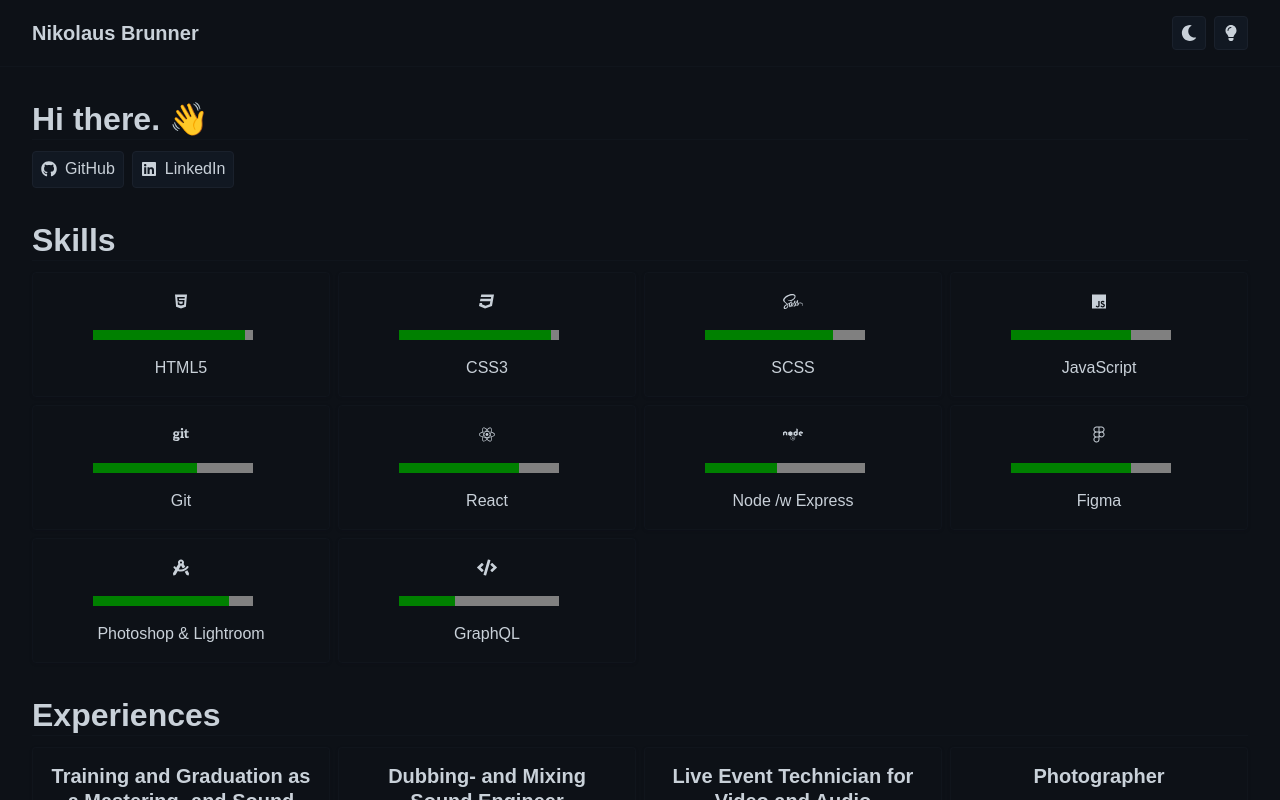
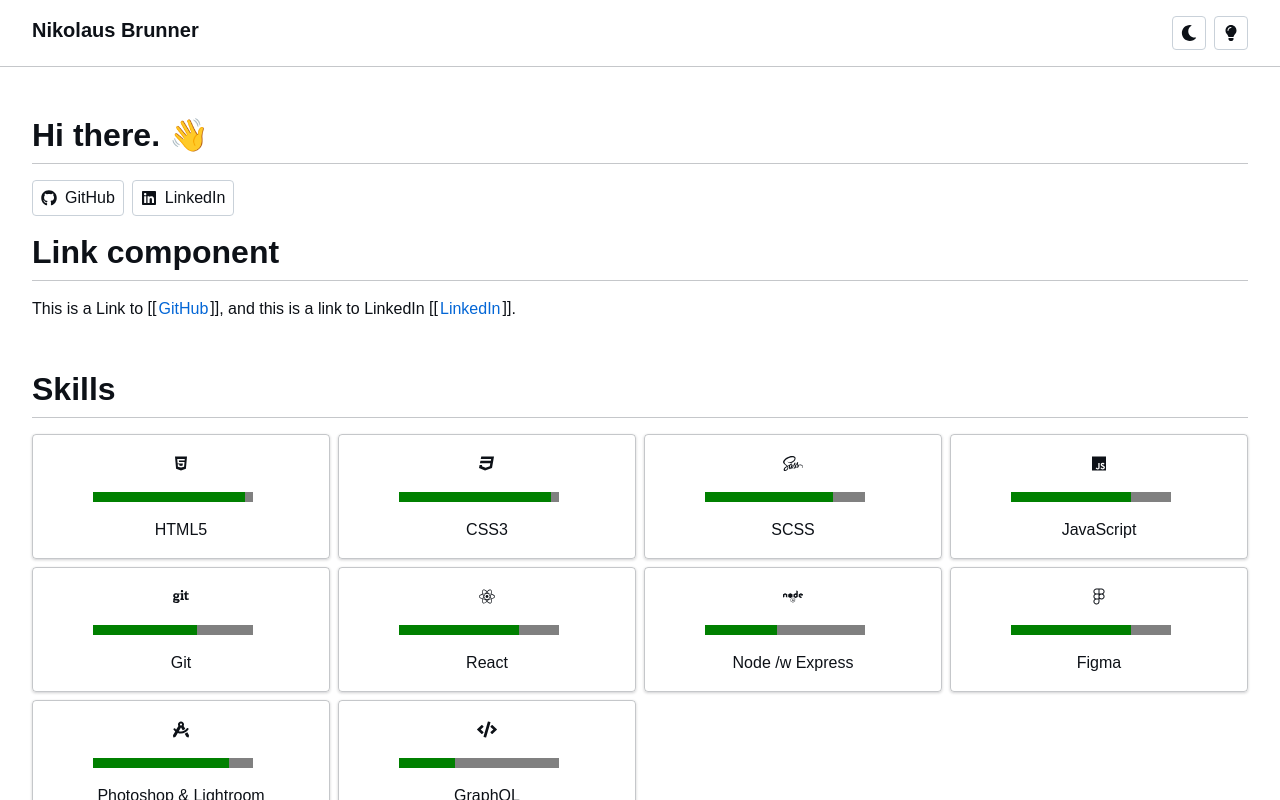
Before and after one commit to nikbrunner/nibru.dev, a Next.js app: page / in a window 1280 px wide. Shown: the top 800 px of the page. Built offline with nearby package versions, Linux system fonts and the light colour scheme.

Commit message:
Introduced Link component

```diff
--- /dev/null
+++ b/components/Link.tsx
@@ -0,0 +1,33 @@
+import React, { useContext } from 'react';
+
+import { ThemeContext } from '../context/ThemeContext';
+
+import { GenericProps } from '../types/GenericProps';
+
+import { cn } from '../lib/cn';
+
+interface Props extends GenericProps {
+  href: string;
+  openInNewTab?: boolean;
+}
+
+const Link = ({
+  classNames,
+  children,
+  href,
+  openInNewTab = false
+}: Props) => {
+  const { theme } = useContext(ThemeContext);
+
+  return (
+    <a
+      className={cn('Link', classNames, { [theme]: theme })}
+      href={href}
+      target={openInNewTab ? '_blank' : '_self'}
+    >
+      {children}
+    </a>
+  );
+};
+
+export default Link;
--- a/context/ThemeContext.tsx
+++ b/context/ThemeContext.tsx
@@ -19,7 +19,7 @@ interface Props {
 }
 
 export const ThemeProvider = ({ children }: Props) => {
-  const [theme, setTheme] = useState<Theme>(Theme.dark);
+  const [theme, setTheme] = useState<Theme>(Theme.light);
 
   return (
     <ThemeContext.Provider
--- a/pages/index.tsx
+++ b/pages/index.tsx
@@ -17,6 +17,7 @@ import { Skill as SkillType } from '../types/Skill';
 import skills from '../data/skills';
 import experiences from '../data/experiences';
 import profile from '../data/profile';
+import Link from '../components/Link';
 
 const Home = () => (
   <>
@@ -32,20 +33,22 @@ const Home = () => (
       <Section classNames={['Home__profile-section']}>
         <Row>
           <Headline>Hi there. 👋</Headline>
-
           <a href={profile.github}>
             <Button
               icon={<FontAwesomeIcon icon={['fab', 'github']} />}
               label='GitHub'
             />
           </a>
-
           <a href={profile.linkedin}>
             <Button
               icon={<FontAwesomeIcon icon={['fab', 'linkedin']} />}
               label='LinkedIn'
             />
           </a>
+          <Headline>Link component</Headline>
+          This is a Link to <Link href={profile.github}>GitHub</Link>, and
+          this is a link to LinkedIn{' '}
+          <Link href={profile.linkedin}>LinkedIn</Link>.
         </Row>
       </Section>
 
--- a/scss/components/_Button.scss
+++ b/scss/components/_Button.scss
@@ -24,7 +24,7 @@
     border: 1px solid $color-mid-light-grey;
 
     &:hover {
-      color: $color-accent;
+      color: $color-blue;
     }
   }
 
@@ -34,7 +34,7 @@
     border: 1px solid $color-off-white;
 
     &:hover {
-      color: $color-accent;
+      color: $color-blue;
     }
   }
 }
--- a/scss/components/_Experience.scss
+++ b/scss/components/_Experience.scss
@@ -25,7 +25,7 @@
     .Experience__date-range,
     .Experience__company,
     .Experience__details {
-      color: $color-accent;
+      color: $color-green;
     }
   }
 
--- a/scss/components/_Headline.scss
+++ b/scss/components/_Headline.scss
@@ -1,5 +1,6 @@
 .Headline {
-  margin: 0 0 0.35em 0;
+  margin: 0.5em 0em;
+  padding: 0 0 0.25em 0;
   line-height: 1.25;
 
   &--dark {
--- /dev/null
+++ b/scss/components/_Link.scss
@@ -0,0 +1,38 @@
+.Link {
+  color: $color-blue;
+
+  &:hover {
+    color: $color-blue-light;
+  }
+
+  &::before,
+  &::after {
+    position: relative;
+    top: -1px;
+    color: $color-dark-grey;
+  }
+
+  &::before {
+    content: '[[';
+    margin-right: $space-xxs;
+  }
+
+  &::after {
+    content: ']]';
+    margin-left: $space-xxs;
+  }
+
+  &--dark {
+    &::before,
+    &::after {
+      color: $text-color-darkMode;
+    }
+  }
+
+  &--light {
+    &::before,
+    &::after {
+      color: $text-color-lightMode;
+    }
+  }
+}
--- a/scss/components/_Main.scss
+++ b/scss/components/_Main.scss
@@ -1,6 +1,7 @@
 // TODO Write MediaQueries
 .Main {
   padding: $space-m;
+  min-height: 100vh;
 
   &--dark {
     background: $color-dark-grey;
--- a/scss/main.scss
+++ b/scss/main.scss
@@ -23,6 +23,7 @@
 @import 'components/Row';
 @import 'components/Button';
 @import 'components/Headline';
+@import 'components/Link';
 @import 'components/Nav';
 @import 'components/Skill';
 @import 'components/Experience';
--- a/scss/variables/_colors.scss
+++ b/scss/variables/_colors.scss
@@ -2,13 +2,15 @@
  * This file contains color-variables
  */
 $color-off-white: #c9d1d9 !default;
-$color-white: #e7eaec !default;
+$color-white: #ffffff !default;
 
 $color-dark-grey: #0d1117 !default;
 $color-mid-dark-grey: #111822 !default;
 $color-mid-light-grey: #1a212c !default;
 
-$color-accent: #2ea043 !default;
+$color-green: #2ea043;
+$color-blue: #0366d6;
+$color-blue-light: #58a6ff;
 
 $text-color-darkMode: $color-off-white;
 $text-color-lightMode: $color-dark-grey;
```
Also changed, not shown: 1 other file (tests, documents, lock files or other folders).
